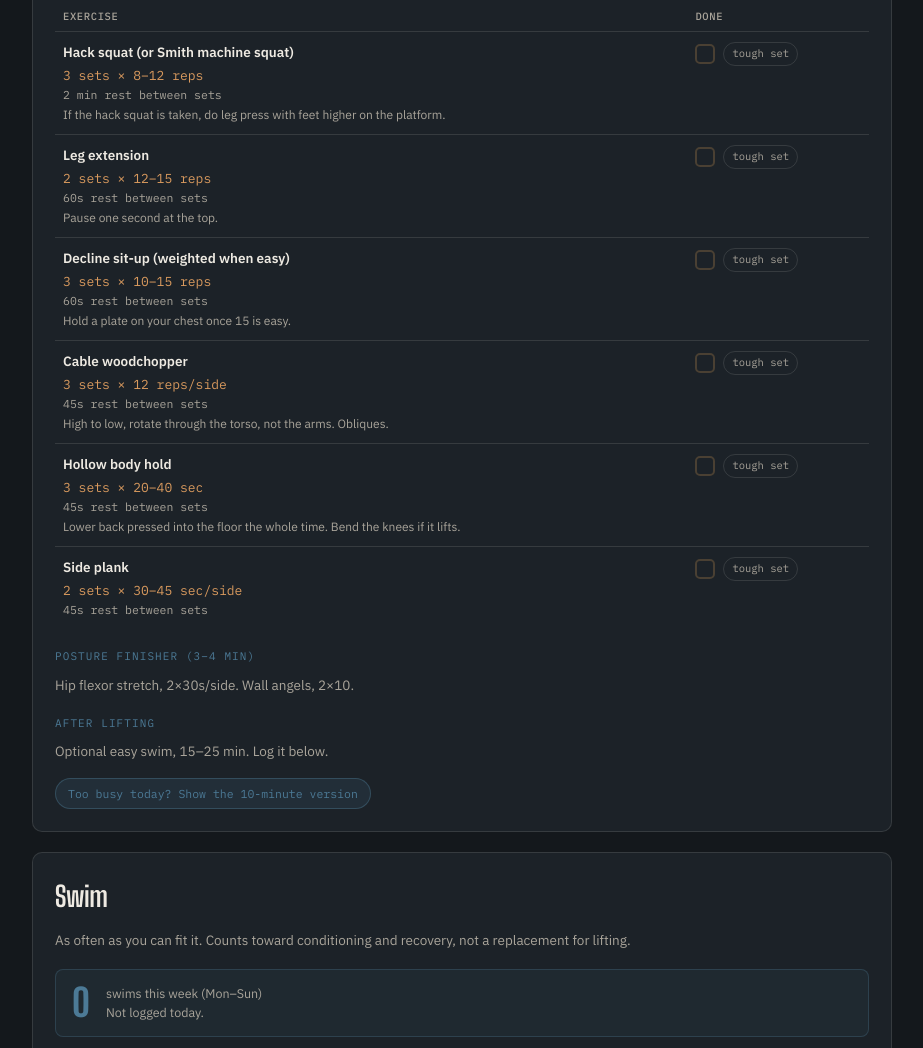
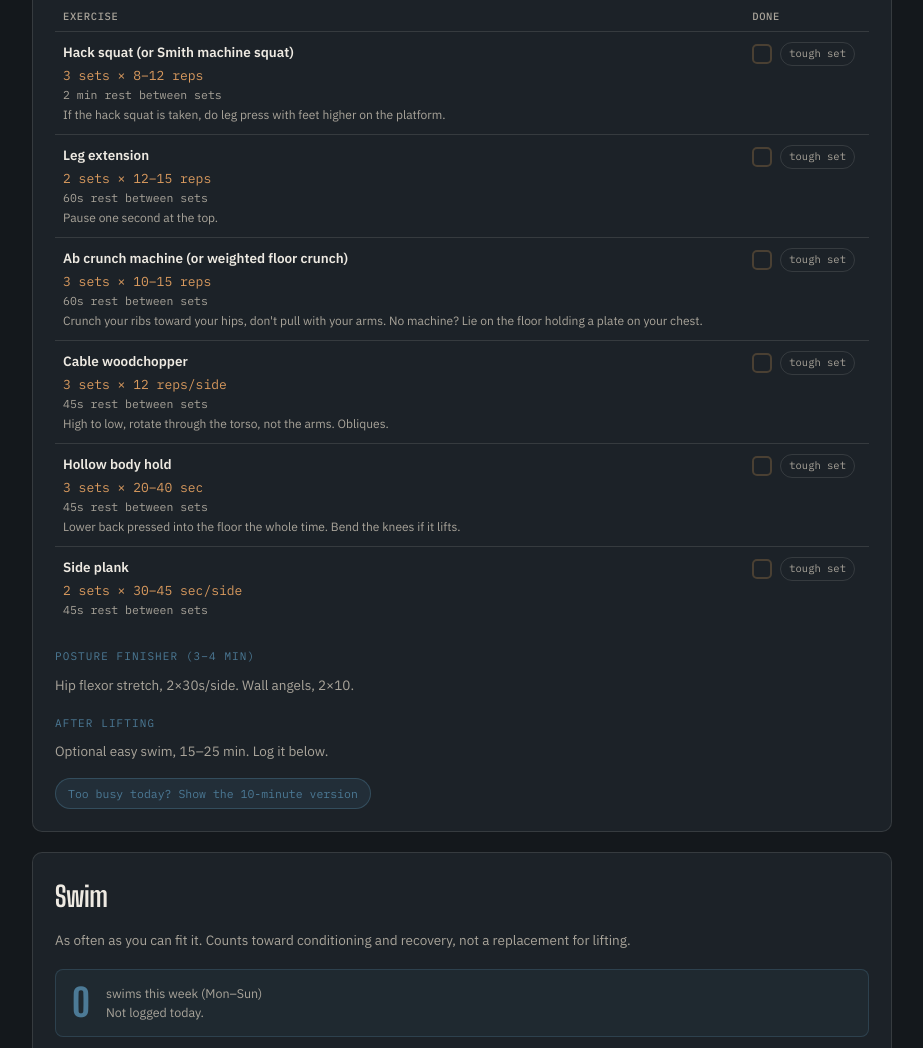
Before and after one commit to c1prk/daily-regimen, a plain HTML site: page index.html in a window 1280 px wide. Shown: the part 737-1785 px from the top of the page, without its empty margins (178-1101 px from the left). Drawn offline with Linux system fonts and the light colour scheme; a web font is replaced by a local one.

Commit message:
Replace decline sit-up with ab crunch machine
Co-Authored-By: Claude Opus 5.5 <noreply@anthropic.com>
Claude-Session: https://claude.ai/code/session_01HXLDRiRaw3qZEMWTsNLVJf

```diff
--- a/index.html
+++ b/index.html
@@ -392,14 +392,14 @@ const DAYS = {
     main: [
       {id:'lb-1', name:'Hack squat (or Smith machine squat)', sets:'3', reps:'8–12', rest:'2 min', note:'If the hack squat is taken, do leg press with feet higher on the platform.'},
       {id:'lb-2', name:'Leg extension', sets:'2', reps:'12–15', rest:'60s', note:'Pause one second at the top.'},
-      {id:'lb-c1', name:'Decline sit-up (weighted when easy)', sets:'3', reps:'10–15', rest:'60s', note:'Hold a plate on your chest once 15 is easy.'},
+      {id:'lb-c1', name:'Ab crunch machine (or weighted floor crunch)', sets:'3', reps:'10–15', rest:'60s', note:'Crunch your ribs toward your hips, don\'t pull with your arms. No machine? Lie on the floor holding a plate on your chest.'},
       {id:'lb-c2', name:'Cable woodchopper', sets:'3', reps:'12/side', rest:'45s', note:'High to low, rotate through the torso, not the arms. Obliques.'},
       {id:'lb-c3', name:'Hollow body hold', sets:'3', reps:'20–40s', rest:'45s', note:'Lower back pressed into the floor the whole time. Bend the knees if it lifts.'},
       {id:'lb-c4', name:'Side plank', sets:'2', reps:'30–45s/side', rest:'45s', note:''}
     ],
     skill: null,
     posture: 'Hip flexor stretch, 2×30s/side. Wall angels, 2×10.',
-    mvp: '3×12 decline sit-up, 2×12/side woodchopper, 2×30s hollow hold. ~10 min total.'
+    mvp: '3×12 ab crunch machine, 2×12/side woodchopper, 2×30s hollow hold. ~10 min total.'
   },
   swim: {
     title: 'Swim Day', focusTag:'Pool · Conditioning',
--- a/sw.js
+++ b/sw.js
@@ -1,6 +1,6 @@
 // Minimal offline cache for RUNG — caches the app shell so it opens without a network hit.
 // Bump CACHE_NAME whenever rung.html changes meaningfully so old data gets replaced.
-const CACHE_NAME = 'rung-cache-v7';
+const CACHE_NAME = 'rung-cache-v8';
 const APP_SHELL = ['./index.html', './manifest.json', './icon-192.png', './icon-512.png', './apple-touch-icon.png'];
 
 self.addEventListener('install', (event) => {
```
